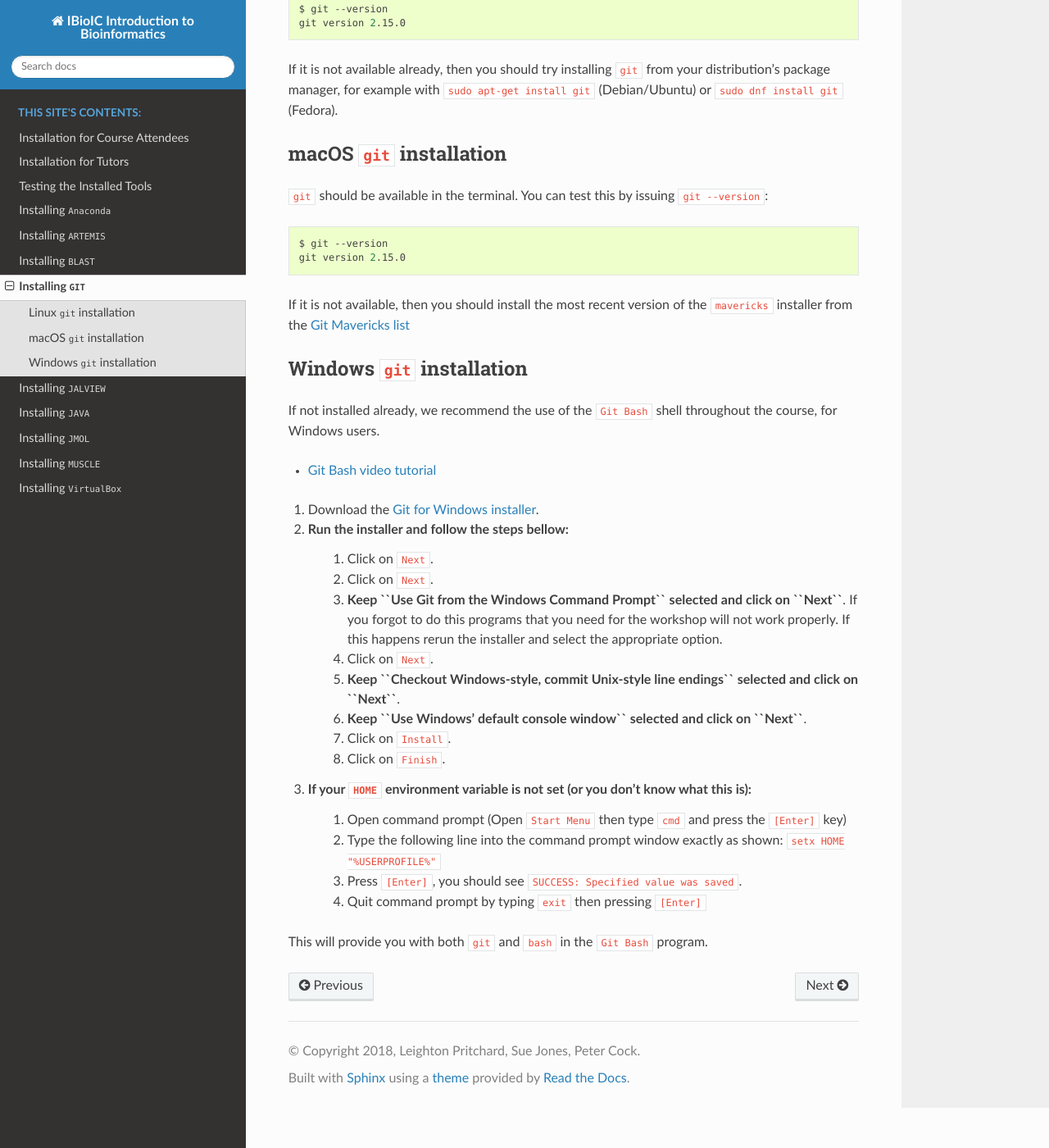
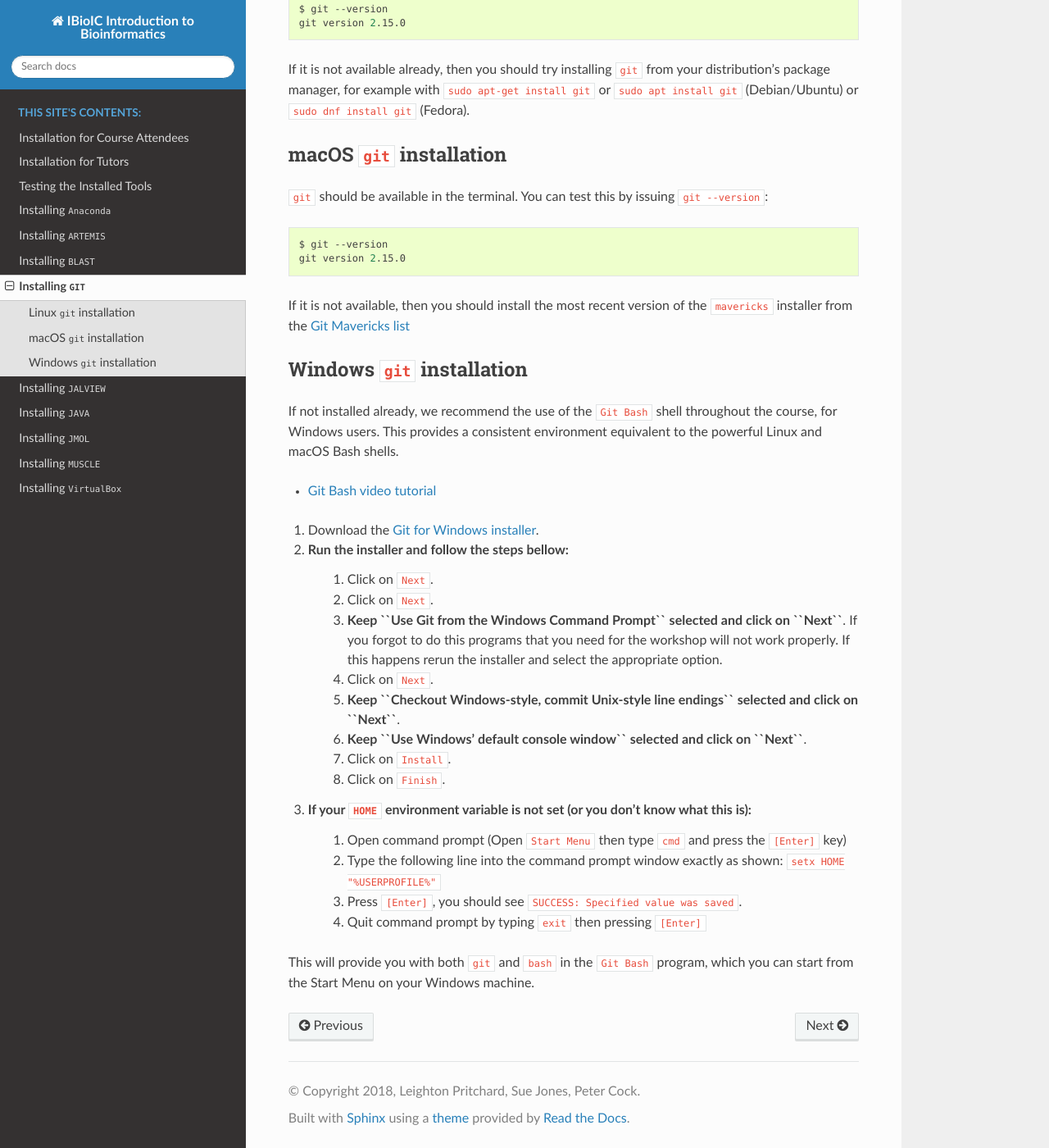
Before and after one commit to widdowquinn/2018-03-06-ibioic, a Sphinx documentation site: the page built from docs/install_git.rst, in a window 1280 px wide and 1400 px high, scrolled down 305 px. Shown: the whole window at 82% size. Built offline with Sphinx 7.4.7 and the Read the Docs theme 2.0.0, drawn with Linux system fonts in a browser that asks for light colours.

Commit message:
extend git installation commentary

```diff
--- a/docs/install_git.rst
+++ b/docs/install_git.rst
@@ -20,7 +20,7 @@ Linux ``git`` installation
     git version 2.15.0
 
 If it is not available already, then you should try installing ``git`` from your distribution's package manager,
-for example with ``sudo apt-get install git`` (Debian/Ubuntu) or ``sudo dnf install git`` (Fedora).
+for example with ``sudo apt-get install git`` or ``sudo apt install git`` (Debian/Ubuntu) or ``sudo dnf install git`` (Fedora).
 
 --------------------------
 macOS ``git`` installation
@@ -41,7 +41,8 @@ Windows ``git`` installation
 ----------------------------
 
 If not installed already, we recommend the use of the ``Git Bash`` shell throughout the course,
-for Windows users.
+for Windows users. This provides a consistent environment equivalent to the powerful Linux
+and macOS Bash shells.
 
 - `Git Bash video tutorial`_
 
@@ -61,7 +62,8 @@ for Windows users.
     3. Press ``[Enter]``, you should see ``SUCCESS: Specified value was saved``.
     4. Quit command prompt by typing ``exit`` then pressing ``[Enter]``
 
-This will provide you with both ``git`` and ``bash`` in the ``Git Bash`` program.
+This will provide you with both ``git`` and ``bash`` in the ``Git Bash`` program, which you can start
+from the Start Menu on your Windows machine.
 
 
 .. _Git Bash video tutorial: https://www.youtube.com/watch?v=339AEqk9c-8
```
